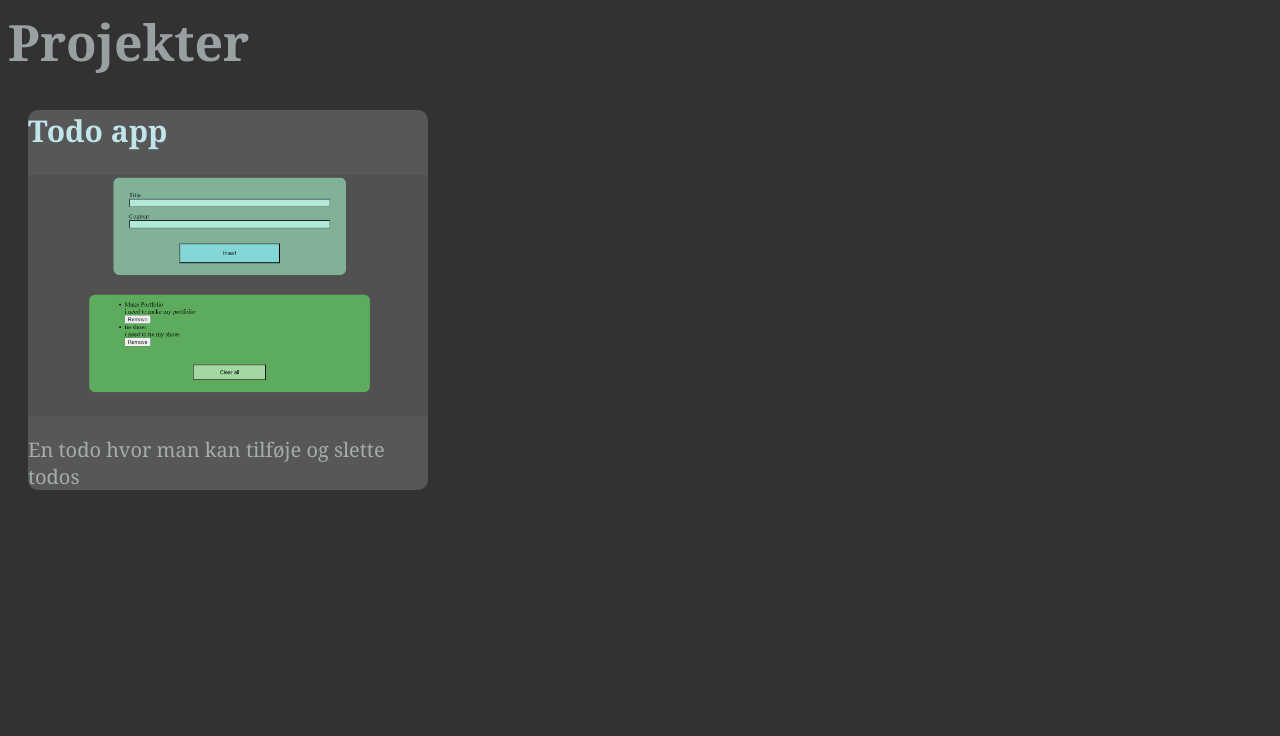
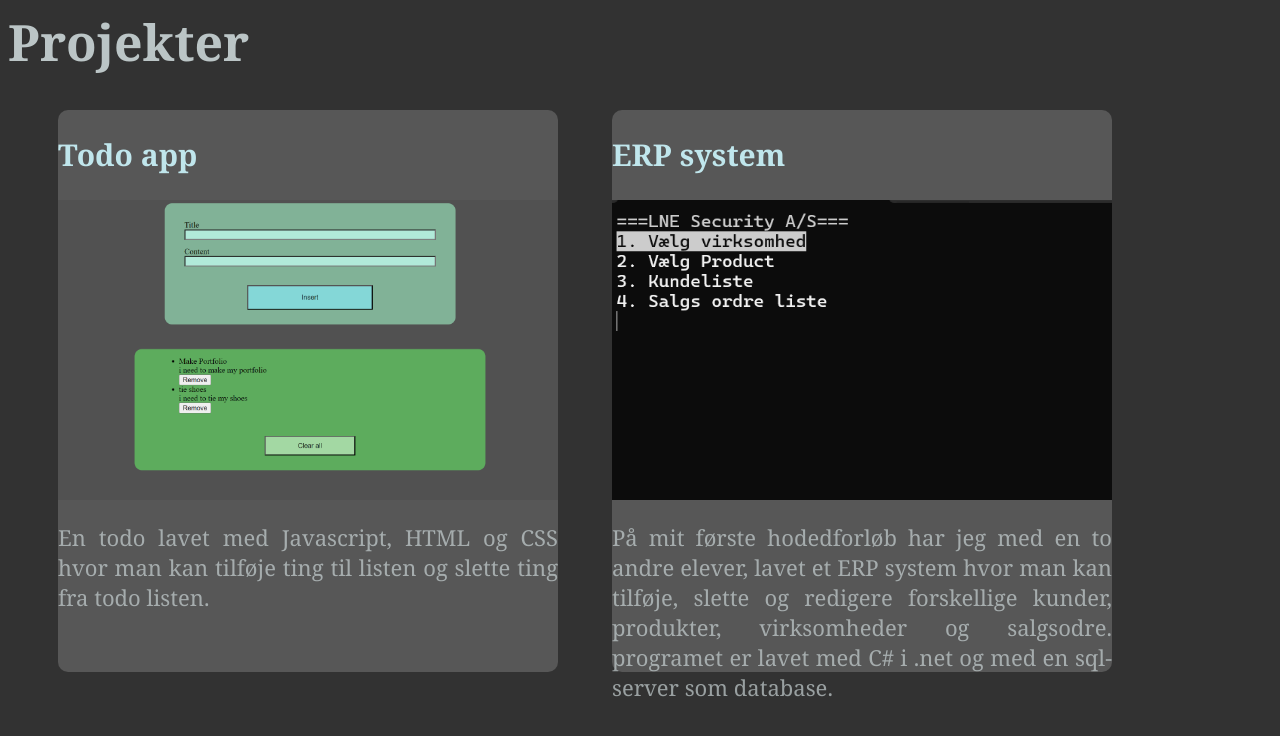
Before and after one commit to JonHedegaardNielsen/Portfolio, a plain HTML site: page wwwroot/Projects.html in a window 1280 px wide. Drawn offline with Linux system fonts and the light colour scheme.

Commit message:
færdig med at skrive projects page

```diff
--- a/wwwroot/Portfolio.css
+++ b/wwwroot/Portfolio.css
@@ -2,6 +2,7 @@
     --main-font-color: rgba(204, 215, 216, 0.672);
     --main-background-color:rgb(50, 50, 50);
     --main-font: Cambria, Cochin, Georgia, Times, 'Times New Roman', serif;
+    --project-width: 500px
 }
 
 body{
@@ -9,14 +10,14 @@ body{
 }
 
 .title{
-    color: var(--main-font-color);
+    color: rgba(204, 215, 216, 0.893);
     font-family: var(--main-font);
     font-size: 50px;
 }
 
 .links{
     color: var(--main-background-color);
-    font-size:20px;
+    font-size:30px;
     font-family: --main-font;
     margin-top: 20px;
 }
@@ -24,7 +25,7 @@ body{
 .linksBox{
     background-color: var(--main-font-color);
     display: flex;
-    width: 200px;
+    width: 300px;
     padding-bottom: 40px;
     padding-top: 20px;
     padding-left: 20px;
@@ -33,9 +34,13 @@ body{
     margin-top: 50px;
 }
 
+
 #profileImage{
-    display: flex ;
-    flex-direction: row;
+    top: 0px;
+    position: absolute;
+    top: 0px;
+    right: 0px;
+    width: 300px;
 }
 
 #aboutSection{
@@ -74,9 +79,12 @@ body{
 
 .project{
     background-color: rgb(87, 87, 87);
-    width: 400px;
+    width: var(--project-width);
     border-radius: 10px;
-    margin-left: 20px;
+    margin-left: 50px;
+    display: inline-block;
+    vertical-align: top;
+    text-align: justify;
 }
 
 .projectName{
@@ -88,11 +96,16 @@ body{
 }
 
 .projectImage{
-    width: 400px;
+    width: var(--project-width);
+    height: 300px;
 }
 
 .projectDescription{
-    font-size: 20px;
+    font-size: 22px;
     color: var(--main-font-color);
     font-family: var(--main-font);
 }
+
+.projectDescriptionSection{
+    height: 150px;
+}
--- a/wwwroot/Projects.html
+++ b/wwwroot/Projects.html
@@ -4,15 +4,33 @@
     <meta charset="UTF-8">
     <meta name="viewport" content="width=device-width, initial-scale=1.0">
     <link rel="stylesheet" href="Portfolio.css">
-    <title>Document</title>
+    <title>Projekter</title>
 </head>
 
 <body>
     <h1 class="title">Projekter</h1>
     <div class="project">
         <h2 class="projectName">Todo app</h2>
-        <img class="projectImage" src="TODO-App.png" alt="Todo-App">
-        <p class="projectDescription">En todo hvor man kan tilføje og slette todos</p>
+        <img class="projectImage" src="images\TODO-App.png" alt="Todo-App">
+        <div class="projectDescriptionSection">
+            <p class="projectDescription">
+                En todo lavet med Javascript, HTML og CSS hvor man kan tilføje ting til listen og slette ting fra todo
+                listen.
+            </p>
+        </div>
+    </div>
+
+    <div class="project">
+        <h2 class="projectName">ERP system</h2>
+        <img class="projectImage" src="images\ERP_Project_Billede.png" alt="ERP-System">
+
+        <div class="projectDescriptionSection">
+            <p class="projectDescription">
+                På mit første hodedforløb har jeg med en to andre elever, lavet et ERP system hvor man kan
+                tilføje, slette og redigere forskellige kunder, produkter, virksomheder og salgsodre.
+                programet er lavet med C# i .net og med en sql-server som database.
+            </p>
+        </div>
     </div>
 </body>
 
```
Also changed, not shown: wwwroot/About.html (+8 -2 lines), wwwroot/Contact.html (+1 -1 lines), wwwroot/Index.html (+1 -1 lines), wwwroot/images/ERP_Project_Billede.png (added), wwwroot/images/Jon.jpg (renamed from wwwroot/Jon.jpg), wwwroot/images/TODO-App.png (renamed from wwwroot/TODO-App.png).
